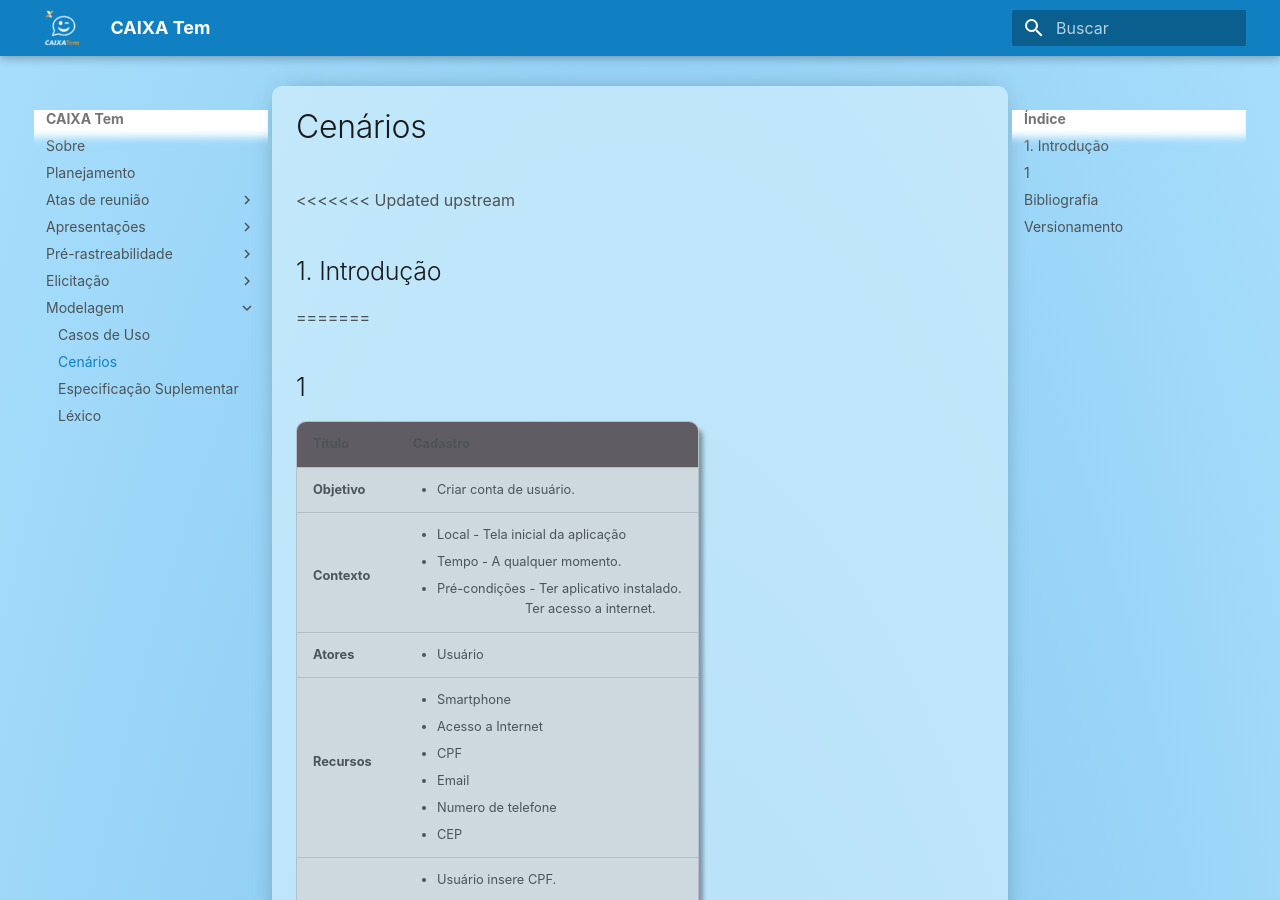
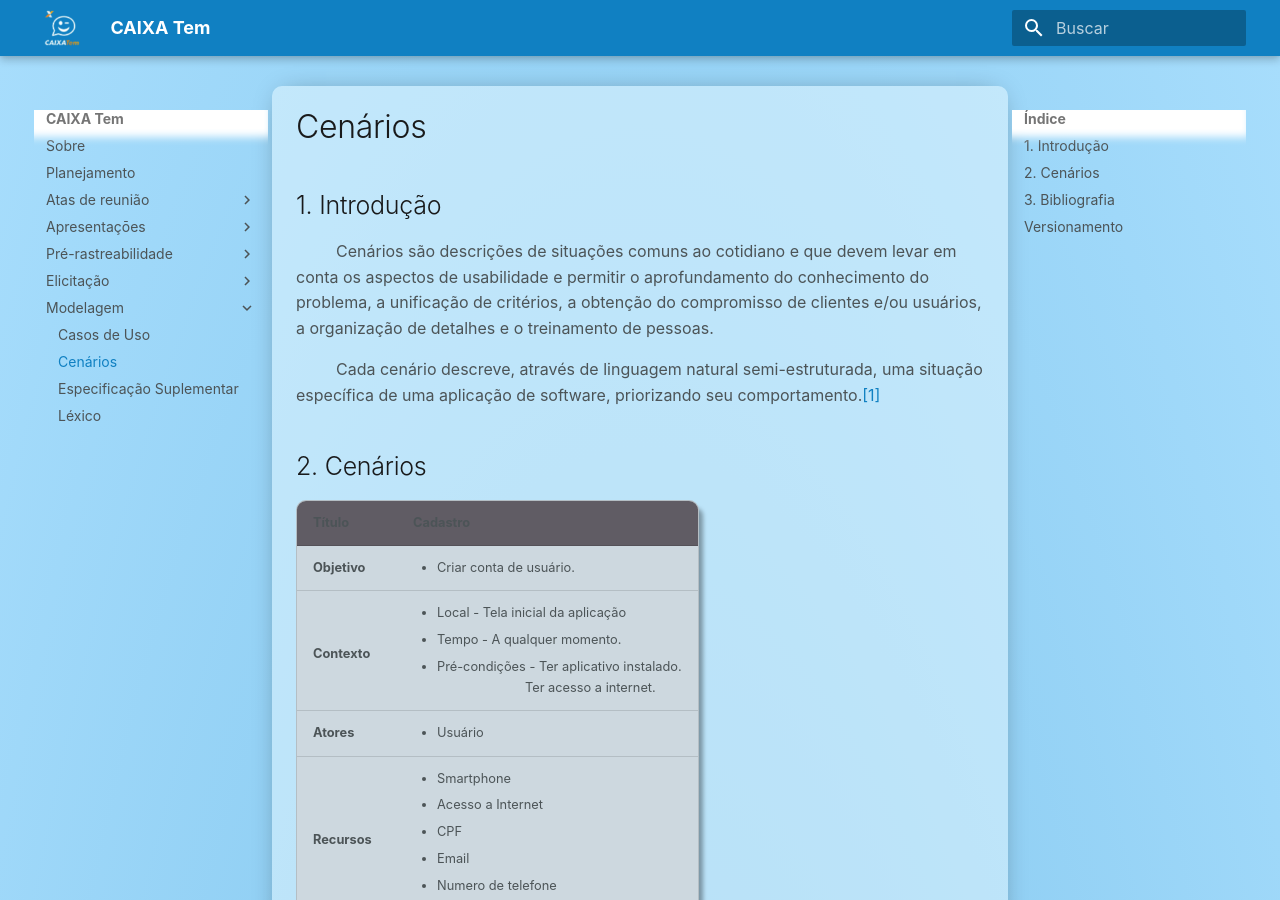
Before and after one commit to AntonioAldisio/2021.1-Caixa_Tem, an MkDocs documentation site: the page built from docs/Modelagem/Cenarios.md, in a window 1280 px wide and 900 px high. Built offline with MkDocs 1.6.1 and Material for MkDocs 9.7.7, drawn with Linux system fonts in a browser that asks for light colours; some web fonts are replaced; some of the changed text lies outside the part shown.

Commit message:
Correção de erros.

```diff
--- a/docs/Modelagem/Cenarios.md
+++ b/docs/Modelagem/Cenarios.md
@@ -1,9 +1,11 @@
 # Cenários
 
-<<<<<<< Updated upstream
 ## 1. Introdução
-=======
-## 1
+
+<p style="text-indent: 40px; align="justify"> Cenários são descrições de situações comuns ao cotidiano e que devem levar em conta os aspectos de usabilidade e permitir o aprofundamento do conhecimento do problema, a unificação de critérios, a obtenção do compromisso de clientes e/ou usuários, a organização de detalhes e o treinamento de pessoas.</p>
+<p style="text-indent: 40px; align="justify">Cada cenário descreve, através de linguagem natural semi-estruturada, uma situação específica de uma aplicação de software, priorizando seu comportamento.<a href="#Bibliografia">[1]</a><br></p>
+
+## 2. Cenários
 
 
 | **Título**| Cadastro |
@@ -48,7 +50,7 @@
 | **Atores**| <ul><li>Usuário</li></ul> |
 | **Recursos**| <ul><li>Conta no aplicativo</li></ul> |
 | **Episódios**| <ul><li>Usuário seleciona a opção de transferência.</li><li>Usuário escolhe a opção Ver calendário.</li></ul> |
-| **Restrição**| <ul>Usuário deve possuir cadastro.</ul> |
+| **Restrição**| <ul><li>Usuário deve possuir cadastro.</li></ul> |
 | **Exceção**| <ul></ul> |
 
 | **Título**| Informe de Rendimentos |
@@ -104,12 +106,7 @@
 
 -->
 
->>>>>>> Stashed changes
-
-<p style="text-indent: 40px; align="justify"> Cenários são descrições de situações comuns ao cotidiano e que devem levar em conta os aspectos de usabilidade e permitir o aprofundamento do conhecimento do problema, a unificação de critérios, a obtenção do compromisso de clientes e/ou usuários, a organização de detalhes e o treinamento de pessoas.</p>
-<p style="text-indent: 40px; align="justify">Cada cenário descreve, através de linguagem natural semi-estruturada, uma situação específica de uma aplicação de software, priorizando seu comportamento.<a href="#Bibliografia">[1]</a><br></p>
-
-## Bibliografia <a id="Bibliografia"></a>
+## 3. Bibliografia <a id="Bibliografia"></a>
 <p align = "justify"> [1] FELICÍSSIMO, C. H.; LEITE, J. C. S. P.; BREITMAN, K. K; SILVA, L. F. C&L: <strong> Um
 Ambiente para Edição e Visualização de Cenários e Léxicos.</strong> Rio de Janeiro. Disponível
 <a href="http://pes.inf.puc-rio.br/cel/Artigos/C&L.pdf">aqui</a> .</p>
```
